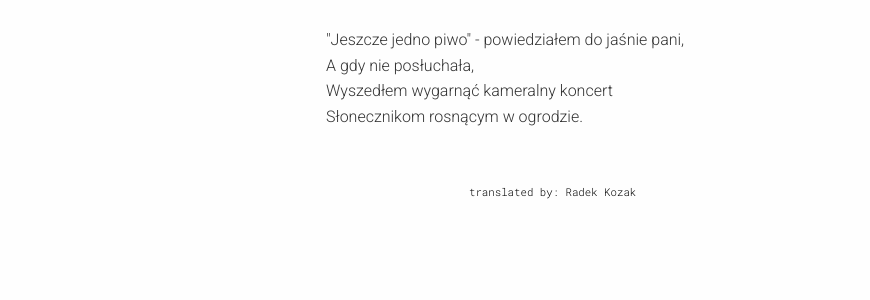
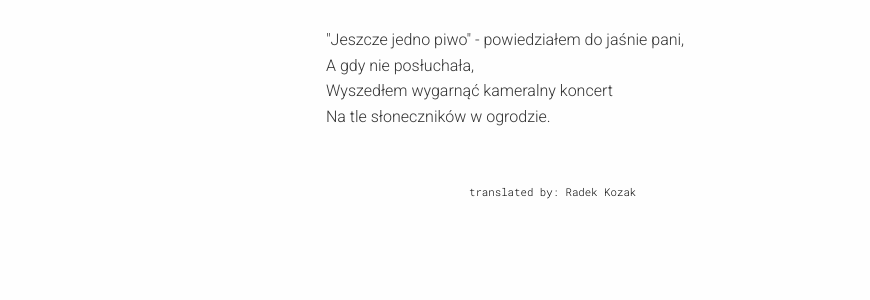
Before and after one commit to radekkozak/rkcomments, a Jekyll site: the page built from _charles-simic/pastoral-harpsichord.md, in a window 1280 px wide. Shown: the part 1179-1479 px from the top of the page, without its empty margins (10-880 px from the left). Built offline with Jekyll 4.4.1, drawn with Linux system fonts in a browser that asks for light colours; some of the changed text lies outside the part shown.

Commit message:
Update poetry section

```diff
--- a/_charles-simic/pastoral-harpsichord.md
+++ b/_charles-simic/pastoral-harpsichord.md
@@ -55,7 +55,7 @@ By modlić się o dolary.
 "Jeszcze jedno piwo" - powiedziałem do jaśnie pani,
 A gdy nie posłuchała,
 Wyszedłem wygarnąć kameralny koncert
-Słonecznikom rosnącym w ogrodzie.
+Na tle słoneczników w ogrodzie.
 </pre>
 
 <h6 class="poem">translated by: {{ page.translator }}</h6>
```
